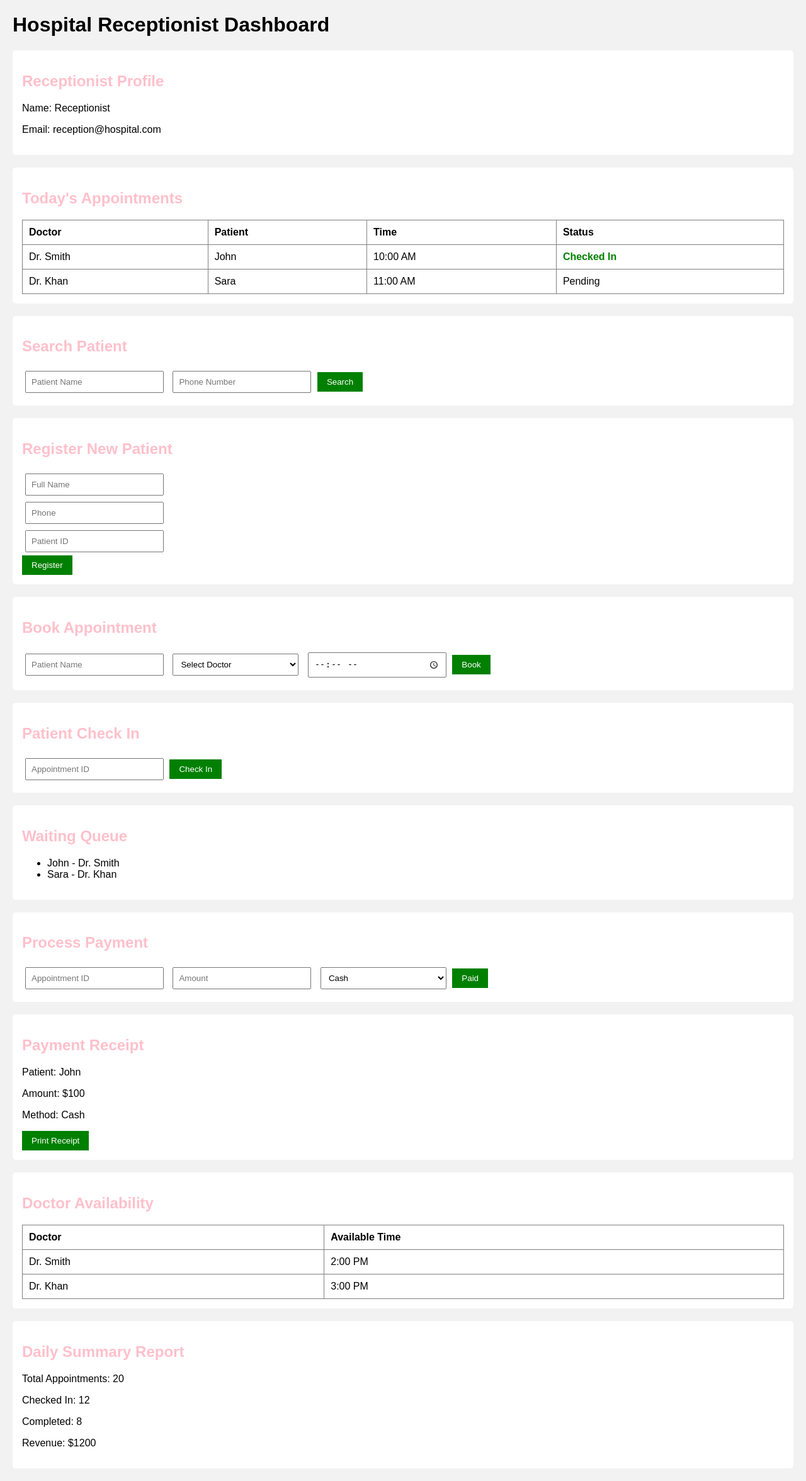
After one commit to mahinfah/Final_Term_Project, a PHP site: page /RECEPTIONIST/VIEW/receptionist_dashboard.php in a window 1280 px wide. The commit adds this page. Shown: the whole page at 63% size. Run offline with PHP 8.4, Linux system fonts and the light colour scheme.

Commit message:
ui of dashboard and registration page for receptio nist

```diff
--- /dev/null
+++ b/Login/RECEPTIONIST/MODEL/db_close.php
@@ -0,0 +1,6 @@
+<?php
+
+function conn_close($conn){
+	mysqli_close($conn);
+}
+?>
--- /dev/null
+++ b/Login/RECEPTIONIST/VIEW/receptionist_dashboard.php
@@ -0,0 +1,211 @@
+<!DOCTYPE html>
+<html>
+<head>
+  <title>Receptionist Dashboard</title>
+
+  <style>
+    body{
+      font-family: Arial;
+      background:#f2f2f2;
+      margin:20px;
+    }
+
+    .box{
+      background:white;
+      padding:15px;
+      margin-bottom:20px;
+      border-radius:5px;
+    }
+
+    h2{
+      color:pink;
+    }
+
+    table{
+      width:100%;
+      border-collapse:collapse;
+    }
+
+    table, th, td{
+      border:1px solid gray;
+    }
+
+    th, td{
+      padding:10px;
+      text-align:left;
+    }
+
+    input, select{
+      padding:8px;
+      margin:5px;
+      width:200px;
+    }
+
+    button{
+      padding:8px 15px;
+      background:green;
+      color:white;
+      border:none;
+      cursor:pointer;
+    }
+
+    .status{
+      color:green;
+      font-weight:bold;
+    }
+  </style>
+</head>
+
+<body>
+
+  <h1>Hospital Receptionist Dashboard</h1>
+
+  <!-- Login/Profile -->
+  <div class="box">
+    <h2>Receptionist Profile</h2>
+    <p>Name: Receptionist</p>
+    <p>Email: reception@hospital.com</p>
+  </div>
+
+  <!-- Appointment Schedule -->
+  <div class="box">
+    <h2>Today's Appointments</h2>
+
+    <table>
+      <tr>
+        <th>Doctor</th>
+        <th>Patient</th>
+        <th>Time</th>
+        <th>Status</th>
+      </tr>
+
+      <tr>
+        <td>Dr. Smith</td>
+        <td>John</td>
+        <td>10:00 AM</td>
+        <td class="status">Checked In</td>
+      </tr>
+
+      <tr>
+        <td>Dr. Khan</td>
+        <td>Sara</td>
+        <td>11:00 AM</td>
+        <td>Pending</td>
+      </tr>
+    </table>
+  </div>
+
+  <!-- Search Patient -->
+  <div class="box">
+    <h2>Search Patient</h2>
+
+    <input type="text" placeholder="Patient Name">
+    <input type="text" placeholder="Phone Number">
+    <button>Search</button>
+  </div>
+
+  <!-- Register Patient -->
+  <div class="box">
+    <h2>Register New Patient</h2>
+
+    <input type="text" placeholder="Full Name"><br>
+    <input type="text" placeholder="Phone"><br>
+    <input type="text" placeholder="Patient ID"><br>
+    <button>Register</button>
+  </div>
+
+  <!-- Book Appointment -->
+  <div class="box">
+    <h2>Book Appointment</h2>
+
+    <input type="text" placeholder="Patient Name">
+
+    <select>
+      <option>Select Doctor</option>
+      <option>Dr. Smith</option>
+      <option>Dr. Khan</option>
+    </select>
+
+    <input type="time">
+
+    <button>Book</button>
+  </div>
+
+  <!-- Check In -->
+  <div class="box">
+    <h2>Patient Check In</h2>
+
+    <input type="text" placeholder="Appointment ID">
+    <button>Check In</button>
+  </div>
+
+  <!-- Waiting Queue -->
+  <div class="box">
+    <h2>Waiting Queue</h2>
+
+    <ul>
+      <li>John - Dr. Smith</li>
+      <li>Sara - Dr. Khan</li>
+    </ul>
+  </div>
+
+  <!-- Payment -->
+  <div class="box">
+    <h2>Process Payment</h2>
+
+    <input type="text" placeholder="Appointment ID">
+    <input type="text" placeholder="Amount">
+
+    <select>
+      <option>Cash</option>
+      <option>Card</option>
+    </select>
+
+    <button>Paid</button>
+  </div>
+
+  <!-- Receipt -->
+  <div class="box">
+    <h2>Payment Receipt</h2>
+
+    <p>Patient: John</p>
+    <p>Amount: $100</p>
+    <p>Method: Cash</p>
+
+    <button onclick="window.print()">Print Receipt</button>
+  </div>
+
+  <!-- Doctor Availability -->
+  <div class="box">
+    <h2>Doctor Availability</h2>
+
+    <table>
+      <tr>
+        <th>Doctor</th>
+        <th>Available Time</th>
+      </tr>
+
+      <tr>
+        <td>Dr. Smith</td>
+        <td>2:00 PM</td>
+      </tr>
+
+      <tr>
+        <td>Dr. Khan</td>
+        <td>3:00 PM</td>
+      </tr>
+    </table>
+  </div>
+
+  <!-- Report -->
+  <div class="box">
+    <h2>Daily Summary Report</h2>
+
+    <p>Total Appointments: 20</p>
+    <p>Checked In: 12</p>
+    <p>Completed: 8</p>
+    <p>Revenue: $1200</p>
+  </div>
+
+</body>
+</html>
--- a/Login/index.php
+++ b/Login/index.php
@@ -26,7 +26,7 @@ if ($_SERVER["REQUEST_METHOD"] == "POST") {
                 header("Location: patient.php");
                 exit();
             case "receptionist":
-                header("Location: receptionist.php");
+                header("Location: .//RECEPTIONIST/VIEW/receptionist_dashboard.php");
                 exit();
             default:
                 $error = "Please select a valid role.";
@@ -130,7 +130,7 @@ if ($_SERVER["REQUEST_METHOD"] == "POST") {
         <a href="register_admin.php">Admin</a> |
         <a href="register_doctor.php">Doctor</a> |
         <a href="register_patient.php">Patient</a> |
-        <a href="register_receptionist.php">Receptionist</a>
+        <a href=".//RECEPTIONIST/VIEW/registration_rep.php">Receptionist</a>
     </div>
 </div>
 
```
Also changed, not shown: Login/RECEPTIONIST/MODEL/db_connection.php (added, +8 -0 lines), Login/RECEPTIONIST/MODEL/reg_db.php (added, +13 -0 lines), Login/RECEPTIONIST/VIEW/registration_rep.php (added, +85 -0 lines).
